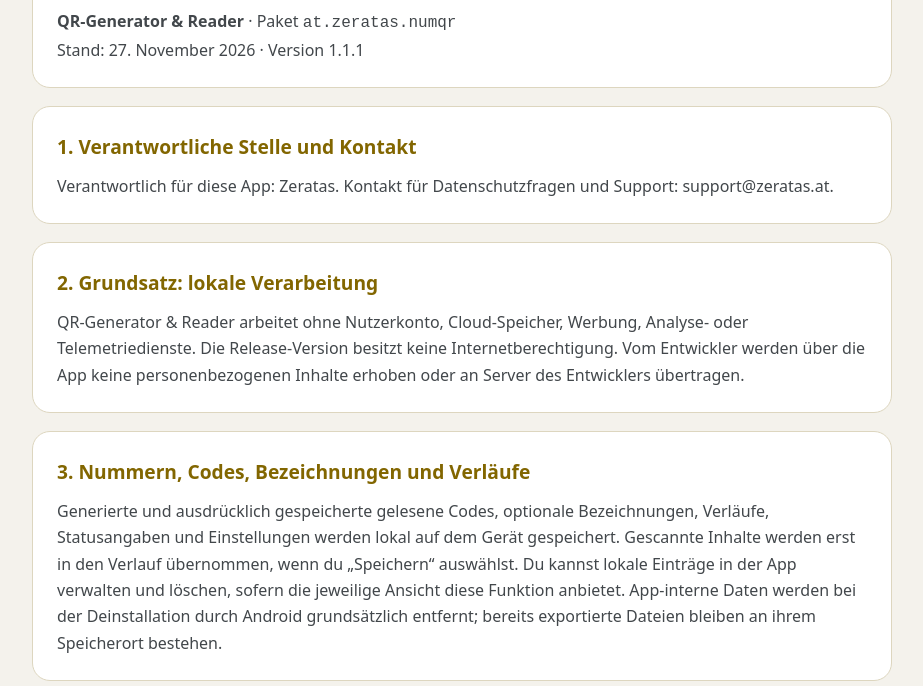
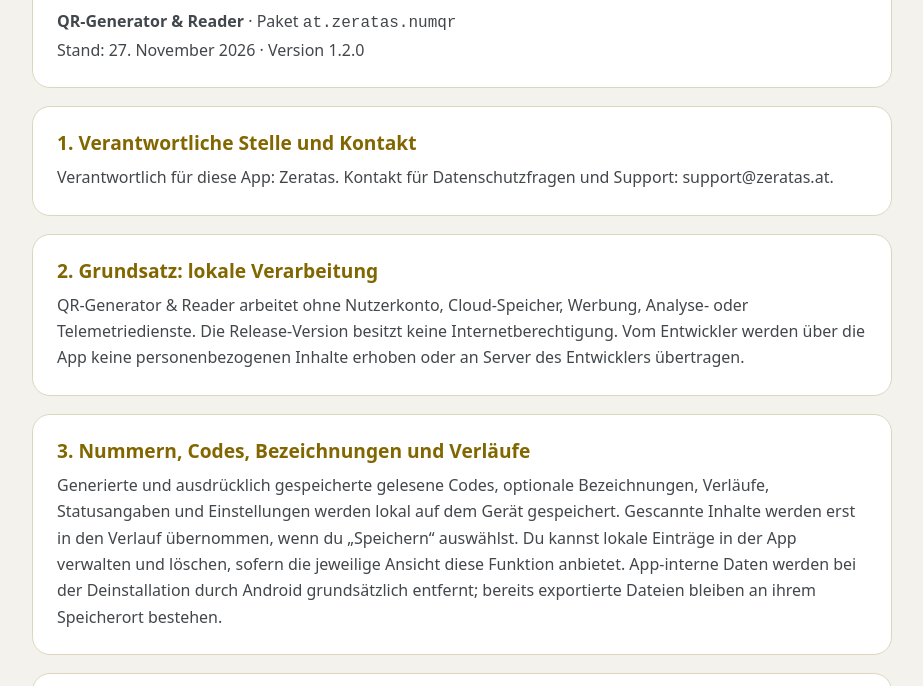
Before and after one commit to Zeratass/numqr-privacy, a plain HTML site: page index.html in a window 1280 px wide. Shown: the part 107-793 px from the top of the page, without its empty margins (178-1101 px from the left). Drawn offline with Linux system fonts and the light colour scheme.

Commit message:
Datenschutz auf Version 1.2.0 aktualisiert

```diff
--- a/index.html
+++ b/index.html
@@ -9,13 +9,13 @@
 :root { --bg:#111315; --card:#1b1f22; --gold:#d4af37; --text:#f4f4f2; --muted:#bdc1c4; }
 * { box-sizing:border-box; } body { margin:0; background:var(--bg); color:var(--text); font:16px/1.65 system-ui,-apple-system,Segoe UI,Roboto,sans-serif; }
 main { max-width:900px; margin:auto; padding:40px 20px 64px; } header,section { background:var(--card); border:1px solid #3c3b31; border-radius:18px; padding:24px; margin:0 0 18px; }
-h1 { color:var(--gold); font-size:2rem; line-height:1.2; margin:0 0 12px; } h2 { color:var(--gold); font-size:1.2rem; margin:0 0 10px; } p { margin:0; color:var(--muted); } a { color:#e7ca6c; }
+h1 { color:var(--gold); font-size:2rem; line-height:1.2; margin:0 0 12px; } h2 { color:var(--gold); font-size:1.2rem; line-height:1.2; margin:0 0 10px; } p { margin:0; color:var(--muted); } a { color:#e7ca6c; }
 .meta { color:var(--muted); } .language { margin:24px 0; } footer { color:var(--muted); padding:16px 4px; }
 @media (prefers-color-scheme:light) { :root { --bg:#f4f2ec; --card:#fff; --gold:#826600; --text:#191b1d; --muted:#42474b; } header,section { border-color:#ddd6bf; } a { color:#6c5400; } }
 </style>
 </head>
 <body><main>
-<header><h1>Datenschutzerklärung</h1><p><strong>QR-Generator &amp; Reader</strong> · Paket <code>at.zeratas.numqr</code></p><p class="meta">Stand: 27. November 2026 · Version 1.1.1</p></header>
+<header><h1>Datenschutzerklärung</h1><p><strong>QR-Generator &amp; Reader</strong> · Paket <code>at.zeratas.numqr</code></p><p class="meta">Stand: 27. November 2026 · Version 1.2.0</p></header>
 <section><h2>1. Verantwortliche Stelle und Kontakt</h2><p>Verantwortlich für diese App: Zeratas. Kontakt für Datenschutzfragen und Support: support@zeratas.at.</p></section>
 <section><h2>2. Grundsatz: lokale Verarbeitung</h2><p>QR-Generator &amp; Reader arbeitet ohne Nutzerkonto, Cloud-Speicher, Werbung, Analyse- oder Telemetriedienste. Die Release-Version besitzt keine Internetberechtigung. Vom Entwickler werden über die App keine personenbezogenen Inhalte erhoben oder an Server des Entwicklers übertragen.</p></section>
 <section><h2>3. Nummern, Codes, Bezeichnungen und Verläufe</h2><p>Generierte und ausdrücklich gespeicherte gelesene Codes, optionale Bezeichnungen, Verläufe, Statusangaben und Einstellungen werden lokal auf dem Gerät gespeichert. Gescannte Inhalte werden erst in den Verlauf übernommen, wenn du „Speichern“ auswählst. Du kannst lokale Einträge in der App verwalten und löschen, sofern die jeweilige Ansicht diese Funktion anbietet. App-interne Daten werden bei der Deinstallation durch Android grundsätzlich entfernt; bereits exportierte Dateien bleiben an ihrem Speicherort bestehen.</p></section>
@@ -27,7 +27,7 @@ h1 { color:var(--gold); font-size:2rem; line-height:1.2; margin:0 0 12px; } h2 {
 <section><h2>9. Änderungen</h2><p>Diese Erklärung wird angepasst, wenn sich Funktionen oder rechtliche Anforderungen ändern. Es gilt die im veröffentlichten Datenschutz-Link bereitgestellte Fassung.</p></section>
 <section><h2>Externe Datenschutzinformation</h2><p><a href="https://policies.google.com/privacy?hl=de" rel="noopener">Google Datenschutzerklärung</a> (relevant für freiwillige Zahlungen über Google Play).</p></section>
 <div class="language" id="english"></div>
-<header lang="en"><h1>Privacy Policy</h1><p><strong>QR-Generator &amp; Reader</strong> · Package <code>at.zeratas.numqr</code></p><p class="meta">Last updated: November 27, 2026 · Version 1.1.1</p></header>
+<header lang="en"><h1>Privacy Policy</h1><p><strong>QR-Generator &amp; Reader</strong> · Package <code>at.zeratas.numqr</code></p><p class="meta">Last updated: November 27, 2026 · Version 1.2.0</p></header>
 <div lang="en"><section><h2>1. Controller and contact</h2><p>The party responsible for this app is Zeratas. For privacy questions and support, contact support@zeratas.at.</p></section>
 <section><h2>2. Principle: local processing</h2><p>QR-Generator &amp; Reader works without user accounts, cloud storage, advertising, analytics or telemetry. The release version has no internet permission. The developer does not collect personal content through the app or transmit it to developer-operated servers.</p></section>
 <section><h2>3. Numbers, codes, labels and histories</h2><p>Generated codes and scanned codes that you explicitly save, optional labels, histories, status values and settings are stored locally on your device. Scanned content enters history only after you select “Save”. You can manage local entries in the app and delete them where the relevant view offers this function. Android generally removes app-private data upon uninstallation; files you have already exported remain in their storage location.</p></section>
```
